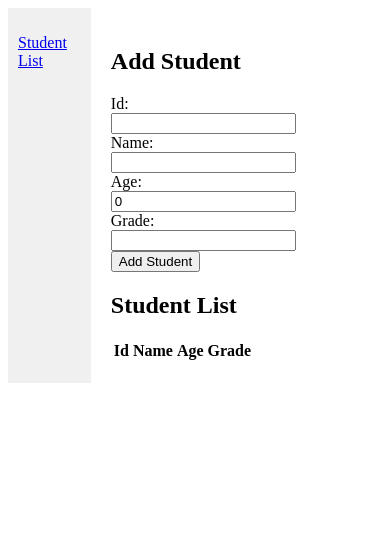
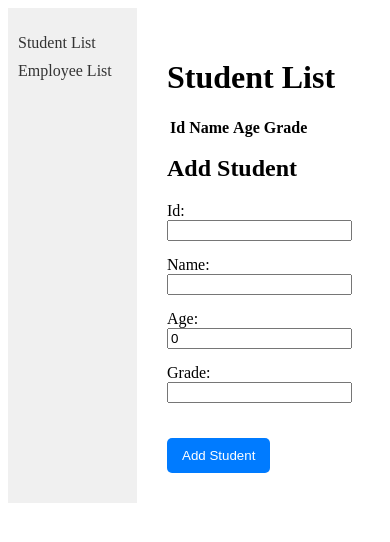
Before and after one commit to HaileySnow/activity15, an Angular app: page /student-list in a window 390 px wide. Shown: the top 542 px of the page. Built offline with nearby package versions, Linux system fonts and the light colour scheme.

Commit message:
Employee List Component 2

```diff
--- /dev/null
+++ b/src/app/Folders/employeelist.ts
@@ -0,0 +1,6 @@
+export interface EmployeeList {
+	id: string;
+	name: string;
+	position: string;
+	age: number;
+}
--- a/src/app/app.component.css
+++ b/src/app/app.component.css
@@ -1,24 +1,56 @@
-
+/* Container for layout */
 .container {
-  display: flex;
+  display: flex; /* Flexbox layout */
 }
 
+/* Sidebar styles */
 .sidebar {
   width: 20%; /* Adjust the width of the sidebar */
-  background-color: #f0f0f0; /* Optional: Add background color */
-  padding: 10px;
+  background-color: #f0f0f0; /* Light gray background for visibility */
+  padding: 10px; /* Padding inside the sidebar */
 }
 
 .sidebar ul {
-  list-style-type: none;
-  padding: 0;
+  list-style-type: none; /* Remove default bullet points */
+  padding: 0; /* Remove default padding */
 }
 
 .sidebar li {
-  margin-bottom: 10px;
+  margin-bottom: 10px; /* Space between list items */
 }
 
+.sidebar a {
+  text-decoration: none; /* Remove underline from links */
+  color: #333; /* Default link color */
+}
+
+.sidebar a:hover {
+  color: #007BFF; /* Change color on hover */
+  font-weight: bold; /* Make text bold on hover */
+}
+
+/* Content area styles */
 .content {
-  width: 80%; /* Adjust the width of the content */
-  padding: 20px;
+  width: 80%; /* Adjust the width of the content area */
+  padding: 20px; /* Padding around content */
 }
+
+/* Active link indicator (optional) */
+.sidebar a.active {
+  font-weight: bold; /* Highlight active link */
+  color: #007BFF; /* Active link color */
+}
+
+/* Responsive design adjustments */
+@media (max-width: 768px) {
+  .sidebar {
+    width: 100%; /* Full width for sidebar on small screens */
+    order: 1; /* Sidebar appears above content */
+  }
+
+  .content {
+    width: 100%; /* Full width for content on small screens */
+    order: 2; /* Content appears below sidebar */
+    padding: 10px; /* Adjust padding for smaller screens */
+  }
+}
--- a/src/app/app.component.html
+++ b/src/app/app.component.html
@@ -2,6 +2,7 @@
   <nav class="sidebar">
     <ul>
       <li><a href="/student-list">Student List</a></li>
+      <li><a href="/employee-list">Employee List</a></li>
     </ul>
   </nav>
 
--- a/src/app/app.routes.ts
+++ b/src/app/app.routes.ts
@@ -2,6 +2,7 @@
 import { NgModule } from '@angular/core';
 import { RouterModule, Routes } from '@angular/router';
 import { StudentListComponent } from './student-list/student-list.component';
+import { EmployeeListComponent } from './employee-list/employee-list.component';
 
 export const routes: Routes = [
 	{
@@ -9,6 +10,11 @@ export const routes: Routes = [
 		component: StudentListComponent,
 		path: 'student-list',
 	},
+	{
+		title: 'Employee List',
+		component: EmployeeListComponent,
+		path: 'employee-list',
+	},
 ]
 @NgModule({
 	imports: [RouterModule.forRoot(routes)],
--- /dev/null
+++ b/src/app/employee-list/employee-list.component.html
@@ -0,0 +1,120 @@
+<main>
+    <div class="container">
+        <h1>Employee List</h1>
+        <div class="row justify-content-center">
+            <div class="col-md-6 employee-table">
+                <div class="table-responsive">
+                    <table class="table table-bordered table-striped">
+                        <thead>
+                            <tr>
+                                <th>Id</th>
+                                <th>Name</th>
+                                <th>Position</th>
+                                <th>Age</th>
+                            </tr>
+                        </thead>
+                        <tbody>
+                            <tr *ngFor="let employee of employees">
+                                <td>{{ employee.id }}</td>
+                                <td>{{ employee.name }}</td>
+                                <td>{{ employee.position }}</td>
+                                <td>{{ employee.age }}</td>
+                            </tr>
+                        </tbody>
+                    </table>
+                </div>
+            </div>
+
+            <div class="col-md-6 mb-4">
+                <h2>Add Employee</h2>
+
+                <div class="form-group row">
+                    <label for="id" class="col-sm-3 col-form-label">Id:</label>
+                    <div class="col-sm-9">
+                        <input type="number" id="id" [(ngModel)]="id" name="id" class="form-control" required />
+                    </div>
+                </div>
+
+                <div class="form-group row">
+                    <label for="name" class="col-sm-3 col-form-label">Name:</label>
+                    <div class="col-sm-9">
+                        <input type="text" id="name" [(ngModel)]="name" name="name" class="form-control" required />
+                    </div>
+                </div>
+
+                <div class="form-group row">
+                    <label for="position" class="col-sm-3 col-form-label">Position:</label>
+                    <div class="col-sm-9">
+                        <input type="text" id="position" [(ngModel)]="position" name="position" class="form-control" required />
+                    </div>
+                </div>
+
+                <div class="form-group row">
+                    <label for="age" class="col-sm-3 col-form-label">Age:</label>
+                    <div class="col-sm-9">
+                        <input type="number" id="age" [(ngModel)]="age" name="age" class="form-control" required />
+                    </div>
+                </div>
+
+                <div class="text-center">
+                    <button class="btn btn-primary mt-3" (click)="addEmployee()">Add Employee</button>
+                </div>
+            </div>
+        </div>
+    </div>
+</main>
+
+<style>
+    /* CSS styles */
+    .container {
+        margin-top: 20px;
+        max-width: 800px;
+        margin: 0 auto;
+        padding: 20px;
+    }
+
+    h1, h2 {
+        margin-bottom: 20px;
+    }
+
+    .table {
+        margin-top: 20px;
+    }
+
+    .text-center {
+        margin-top: 15px;
+    }
+
+    .text-center button {
+        margin-top: 20px;
+    }
+
+    .form-group {
+        margin-bottom: 15px;
+    }
+
+    .employee-table {
+        margin-left: auto;
+        margin-right: 0;
+    }
+
+    @media (max-width: 768px) {
+        .col-md-6 {
+            flex: 0 0 100%;
+            max-width: 100%;
+        }
+    }
+
+    .btn {
+        background-color: #007bff;
+        color: white;
+        border: none;
+        padding: 10px 15px;
+        cursor: pointer;
+        border-radius: 5px;
+    }
+
+    .btn:hover {
+        background-color: #0056b3;
+    }
+</style>
--- /dev/null
+++ b/src/app/employee-list/employee-list.component.ts
@@ -0,0 +1,34 @@
+import { Component } from '@angular/core';
+import { EmployeeList } from '../Folders/employeelist';
+import { NgFor } from '@angular/common';
+import { FormsModule } from '@angular/forms';
+
+@Component({
+  selector: 'app-employee-list',
+  standalone: true,
+  imports: [NgFor, FormsModule],
+  templateUrl: './employee-list.component.html',
+  styleUrl: './employee-list.component.css'
+})
+export class EmployeeListComponent {
+  employees: EmployeeList[] = [];
+
+	id: string = '';
+	name: string = '';
+	position: string = '';
+	age: number = 0;
+
+	addEmployee(): void {
+		this.employees.push({
+			id: this.id,
+			name: this.name,
+			position: this.position,
+			age: this.age,
+		});
+
+		this.age = 0;
+		this.position = '';
+		this.id = '';
+		this.name = '';
+	}
+}
--- a/src/app/student-list/student-list.component.html
+++ b/src/app/student-list/student-list.component.html
@@ -1,15 +1,31 @@
 <main>
-    <style>
-        /* CSS styles from above */
-    </style>
-
     <div class="container">
         <div class="row justify-content-center">
-            <!-- Add Student Form Section -->
+            <div class="col-md-6 student-table">
+                <h1>Student List</h1>
+                <table class="table table-bordered">
+                    <thead>
+                        <tr>
+                            <th>Id</th>
+                            <th>Name</th>
+                            <th>Age</th>
+                            <th>Grade</th>
+                        </tr>
+                    </thead>
+                    <tbody>
+                        <tr *ngFor="let student of students">
+                            <td>{{ student.id }}</td>
+                            <td>{{ student.name }}</td>
+                            <td>{{ student.age }}</td>
+                            <td>{{ student.grade }}</td>
+                        </tr>
+                    </tbody>
+                </table>
+            </div>
+
             <div class="col-md-6 mb-4">
                 <h2 class="text-center">Add Student</h2>
 
-                <!-- Form Fields -->
                 <div class="form-group row">
                     <label for="id" class="col-sm-3 col-form-label">Id:</label>
                     <div class="col-sm-9">
@@ -38,34 +54,64 @@
                     </div>
                 </div>
 
-                <!-- Button with margin -->
                 <div class="text-center">
                     <button class="btn btn-primary mt-3" (click)="addStudent()">Add Student</button>
                 </div>
             </div>
-
-            <!-- Student List Table Section moved to the right of the form -->
-            <div class="col-md-6 student-table">
-                <h2>Student List</h2>
-                <table class="table table-bordered">
-                    <thead>
-                        <tr>
-                            <th>Id</th>
-                            <th>Name</th>
-                            <th>Age</th>
-                            <th>Grade</th>
-                        </tr>
-                    </thead>
-                    <tbody>
-                        <tr *ngFor="let student of students">
-                            <td>{{ student.id }}</td>
-                            <td>{{ student.name }}</td>
-                            <td>{{ student.age }}</td>
-                            <td>{{ student.grade }}</td>
-                        </tr>
-                    </tbody>
-                </table>
-            </div>
         </div>
     </div>
 </main>
+<style>
+	/* CSS styles */
+	.container {
+		margin-top: 20px;
+		max-width: 800px;
+		margin: 0 auto;
+		padding: 20px;
+	}
+
+	h1, h2 {
+		margin-bottom: 20px;
+	}
+
+	.table {
+		margin-top: 20px;
+	}
+
+	.text-center {
+		margin-top: 15px;
+	}
+
+	.text-center button {
+		margin-top: 20px;
+	}
+
+	.form-group {
+		margin-bottom: 15px;
+	}
+
+	.student-table {
+		margin-left: auto;
+		margin-right: 0;
+	}
+
+	@media (max-width: 768px) {
+		.col-md-6 {
+			flex: 0 0 100%;
+			max-width: 100%;
+		}
+	}
+
+	.btn {
+		background-color: #007bff;
+		color: white;
+		border: none;
+		padding: 10px 15px;
+		cursor: pointer;
+		border-radius: 5px;
+	}
+
+	.btn:hover {
+		background-color: #0056b3;
+	}
+</style>
```
Also changed, not shown: src/app/employee-list/employee-list.component.css (renamed from src/app/student-list/student-list.component.css).
